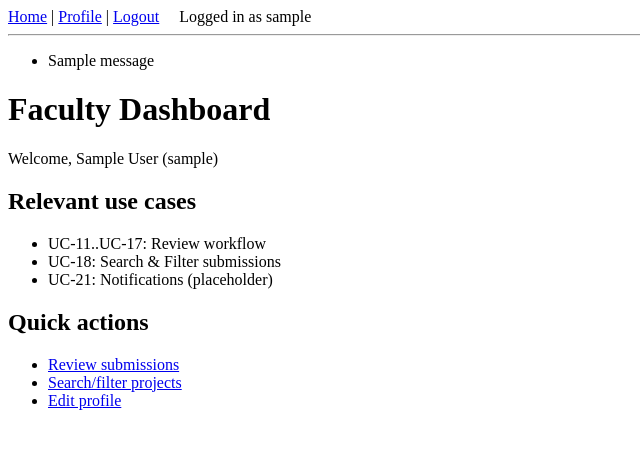
After one commit to jhadeo/student-project-repository, a Django app: page /accounts/dashboard/faculty/ in a window 1280 px wide. The commit adds this page. Shown: the top 449 px of the page, without its empty margins (0-640 px from the left). Run offline with Django 5.2, Linux system fonts and the light colour scheme; a user stored in the database is signed in; tables that the repository leaves empty hold one stand-in row (values such as "Sample post"); one stand-in notice (Sample message) is shown.

Commit message:
user dashboards for each profile type

```diff
--- /dev/null
+++ b/student_repo/accounts/templates/accounts/dashboards/faculty_dashboard.html
@@ -0,0 +1,18 @@
+{% extends 'base.html' %}
+{% block title %}Faculty Dashboard{% endblock %}
+{% block content %}
+<h1>Faculty Dashboard</h1>
+<p>Welcome, {{ profile.full_name|default:request.user.username }} ({{ profile.user.username }})</p>
+<h2>Relevant use cases</h2>
+<ul>
+  {% for u in usecases %}
+    <li>{{ u }}</li>
+  {% endfor %}
+</ul>
+<h2>Quick actions</h2>
+<ul>
+  <li><a href="#">Review submissions</a></li>
+  <li><a href="#">Search/filter projects</a></li>
+  <li><a href="{% url 'profile' %}">Edit profile</a></li>
+</ul>
+{% endblock %}
--- a/student_repo/accounts/templates/accounts/password_change_done.html
+++ b/student_repo/accounts/templates/accounts/password_change_done.html
@@ -1,5 +1,7 @@
-<!doctype html>
-<title>Password changed</title>
+{% extends 'base.html' %}
+{% block title %}Password changed{% endblock %}
+{% block content %}
 <h1>Password changed</h1>
 <p>Your password has been changed successfully.</p>
 <p><a href="/">Return to home</a></p>
+{% endblock %}
--- a/student_repo/accounts/templates/accounts/password_change_form.html
+++ b/student_repo/accounts/templates/accounts/password_change_form.html
@@ -1,7 +1,9 @@
-<!doctype html>
-<title>Change password</title>
+{% extends 'base.html' %}
+{% block title %}Change password{% endblock %}
+{% block content %}
 <h1>Change password</h1>
 <form method="post">{% csrf_token %}
   {{ form.as_p }}
   <button type="submit">Change my password</button>
 </form>
+{% endblock %}
--- a/student_repo/accounts/templates/accounts/profile.html
+++ b/student_repo/accounts/templates/accounts/profile.html
@@ -1,5 +1,6 @@
-<!doctype html>
-<title>Profile</title>
+{% extends 'base.html' %}
+{% block title %}Profile{% endblock %}
+{% block content %}
 <h1>Profile</h1>
 <p>Username: {{ request.user.username }}</p>
 <p>Email: {{ request.user.email }}</p>
@@ -47,3 +48,4 @@
 </form>
 
 <p><a href="{% url 'password_change' %}">Change password</a></p>
+{% endblock %}
--- /dev/null
+++ b/student_repo/accounts/templates/base.html
@@ -0,0 +1,32 @@
+<!doctype html>
+<html lang="en">
+<head>
+  <meta charset="utf-8">
+  <title>{% block title %}Student Project Repository{% endblock %}</title>
+  <meta name="viewport" content="width=device-width,initial-scale=1">
+</head>
+<body>
+  <nav>
+    {% if request.user.is_authenticated %}
+      <!-- Authenticated nav: Home (dispatcher), Profile, Logout -->
+      <a href="{% url 'home' %}">Home</a> |
+      <a href="{% url 'profile' %}">Profile</a> |
+      <a href="{% url 'logout' %}">Logout</a>
+      <span style="margin-left:1rem;">Logged in as {{ request.user.username }}</span>
+    {% else %}
+      <!-- Anonymous nav: Login / Register -->
+      <a href="{% url 'login' %}">Login</a> |
+      <a href="{% url 'register' %}">Register</a>
+    {% endif %}
+  </nav>
+  <hr>
+  {% if messages %}
+    <ul class="messages">
+      {% for message in messages %}
+        <li class="{{ message.tags }}">{{ message }}</li>
+      {% endfor %}
+    </ul>
+  {% endif %}
+  {% block content %}{% endblock %}
+</body>
+</html>
--- a/student_repo/accounts/templates/registration/password_change_done.html
+++ b/student_repo/accounts/templates/registration/password_change_done.html
@@ -1,5 +1,7 @@
-<!doctype html>
-<title>Password changed</title>
+{% extends 'base.html' %}
+{% block title %}Password changed{% endblock %}
+{% block content %}
 <h1>Password changed</h1>
 <p>Your password has been changed successfully.</p>
 <p><a href="{% url 'profile' %}">Return to profile</a></p>
+{% endblock %}
--- a/student_repo/accounts/templates/registration/password_change_form.html
+++ b/student_repo/accounts/templates/registration/password_change_form.html
@@ -1,7 +1,9 @@
-<!doctype html>
-<title>Change password</title>
+{% extends 'base.html' %}
+{% block title %}Change password{% endblock %}
+{% block content %}
 <h1>Change password</h1>
 <form method="post">{% csrf_token %}
   {{ form.as_p }}
   <button type="submit">Change password</button>
 </form>
+{% endblock %}
--- a/student_repo/accounts/urls.py
+++ b/student_repo/accounts/urls.py
@@ -10,4 +10,10 @@ urlpatterns = [
     path('profile/', views.profile, name='profile'),
     path('password_change/', auth_views.PasswordChangeView.as_view(template_name='accounts/password_change_form.html'), name='password_change'),
     path('password_change/done/', auth_views.PasswordChangeDoneView.as_view(template_name='accounts/password_change_done.html'), name='password_change_done'),
+    # Dashboards
+    path('dashboard/student/', views.student_dashboard, name='dashboard_student'),
+    path('dashboard/faculty/', views.faculty_dashboard, name='dashboard_faculty'),
+    path('dashboard/admin/', views.admin_dashboard, name='dashboard_admin'),
+    # post-login redirect — sends users to the right dashboard/profile
+    path('dashboard/', views.post_login_redirect, name='post_login'),
 ]
--- a/student_repo/accounts/views.py
+++ b/student_repo/accounts/views.py
@@ -22,7 +22,10 @@ def register(request):
             auth_user = authenticate(request, username=form.cleaned_data.get('username'), password=form.cleaned_data.get('password1'))
             if auth_user:
                 login(request, auth_user)
-            return redirect('profile')
+            # Redirect to the LOGIN_REDIRECT_URL dispatcher so users land on
+            # the appropriate dashboard depending on their profile.type.
+            from django.conf import settings
+            return redirect(settings.LOGIN_REDIRECT_URL)
         # removed debug printing of form errors
     else:
         form = RegistrationForm()
@@ -113,4 +116,87 @@ def logout_view(request):
     return redirect(redirect_to)
 from django.shortcuts import render
 
+
+# Dashboards
+@login_required
+def student_dashboard(request):
+    """Simple student dashboard. Only accessible to users with Profile.type == 'S'."""
+    profile = getattr(request.user, 'profile', None)
+    if profile and profile.type == 'S':
+        context = {
+            'profile': profile,
+            'usecases': [
+                'UC-01: Accounts & Profiles',
+                'UC-06: Project submission (student-facing)',
+                'UC-13: View feedback/reviews'
+            ]
+        }
+        return render(request, 'accounts/dashboards/student_dashboard.html', context)
+    messages.error(request, 'Access denied: student dashboard only.')
+    return redirect('profile')
+
+
+@login_required
+def faculty_dashboard(request):
+    """Simple faculty dashboard. Accessible to users with Profile.type == 'F' or staff."""
+    profile = getattr(request.user, 'profile', None)
+    if request.user.is_staff or (profile and profile.type == 'F'):
+        context = {
+            'profile': profile,
+            'usecases': [
+                'UC-11..UC-17: Review workflow',
+                'UC-18: Search & Filter submissions',
+                'UC-21: Notifications (placeholder)'
+            ]
+        }
+        return render(request, 'accounts/dashboards/faculty_dashboard.html', context)
+    messages.error(request, 'Access denied: faculty dashboard only.')
+    return redirect('profile')
+
+
+@login_required
+def admin_dashboard(request):
+    """Admin dashboard. Requires staff privileges or Profile.type == 'A'."""
+    profile = getattr(request.user, 'profile', None)
+    if request.user.is_staff or (profile and profile.type == 'A'):
+        context = {
+            'profile': profile,
+            'usecases': [
+                'UC-25..UC-28: Ops, backups, audit logs',
+                'UC-22: Reporting & aggregates',
+                'UC-27: Soft deletes / audit trail'
+            ]
+        }
+        return render(request, 'accounts/dashboards/admin_dashboard.html', context)
+    messages.error(request, 'Access denied: admin dashboard only.')
+    return redirect('profile')
+
 # Create your views here.
+
+
+def post_login_redirect(request):
+    """Redirect user after login to the appropriate dashboard based on Profile.type.
+
+    Falls back to the `profile` page when no type is set.
+    """
+    # If anonymous somehow reaches here, send to login
+    if not request.user.is_authenticated:
+        from django.shortcuts import resolve_url
+        return redirect('login')
+
+    profile = getattr(request.user, 'profile', None)
+    # Student
+    if profile and profile.type == 'S':
+        return redirect('dashboard_student')
+    # Faculty
+    if profile and profile.type == 'F':
+        return redirect('dashboard_faculty')
+    # Admin (explicit)
+    if profile and profile.type == 'A':
+        return redirect('dashboard_admin')
+    # Staff users also get admin dashboard
+    if request.user.is_staff:
+        return redirect('dashboard_admin')
+
+    # Default fallback
+    return redirect('profile')
--- a/student_repo/student_repo/settings.py
+++ b/student_repo/student_repo/settings.py
@@ -129,5 +129,7 @@ AUTHENTICATION_BACKENDS = [
 ]
 
 # Redirects after login/logout
-LOGIN_REDIRECT_URL = 'profile'
+# After login, send users to a small dispatcher view which routes to the
+# correct dashboard based on their Profile.type (or to profile if unset).
+LOGIN_REDIRECT_URL = 'post_login'
 LOGOUT_REDIRECT_URL = 'login'
--- a/student_repo/student_repo/urls.py
+++ b/student_repo/student_repo/urls.py
@@ -17,11 +17,12 @@ Including another URLconf
 from django.contrib import admin
 from django.urls import path, include
 from django.contrib.auth import views as auth_views
+from accounts import views as accounts_views
 
 urlpatterns = [
     path('admin/', admin.site.urls),
     path('accounts/', include('accounts.urls')),
-    # make the login page the site root
-    path('', auth_views.LoginView.as_view(template_name='registration/login.html'), name='home'),
-
+    # Home should route to a dispatcher that sends logged-in users to their
+    # dashboard and anonymous users to the login page.
+    path('', accounts_views.post_login_redirect, name='home'),
 ]
```
Also changed, not shown: student_repo/accounts/templates/accounts/dashboards/admin_dashboard.html (added, +17 -0 lines), student_repo/accounts/templates/accounts/dashboards/student_dashboard.html (added, +18 -0 lines), student_repo/accounts/tests.py (+33 -6 lines).
